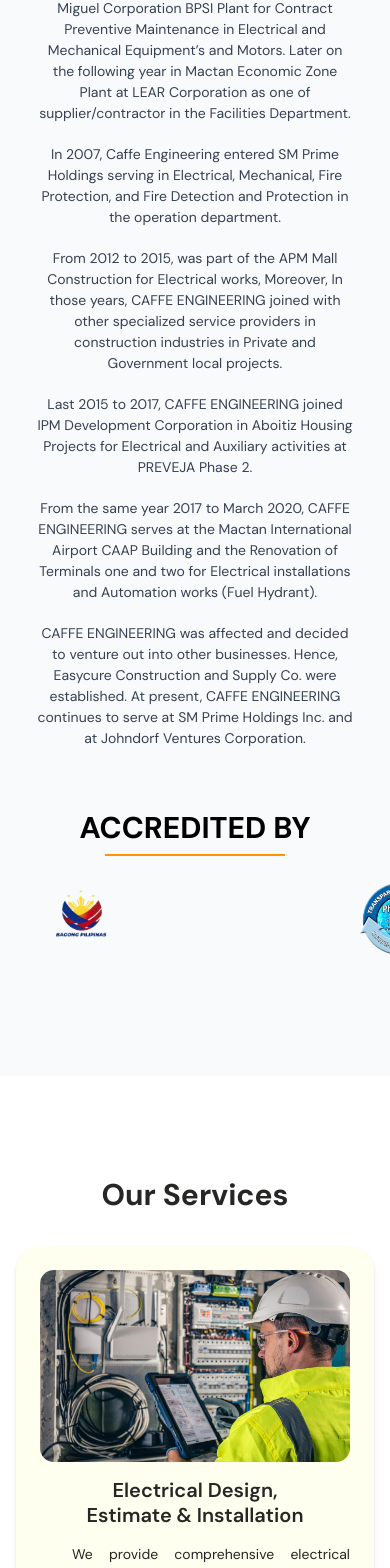
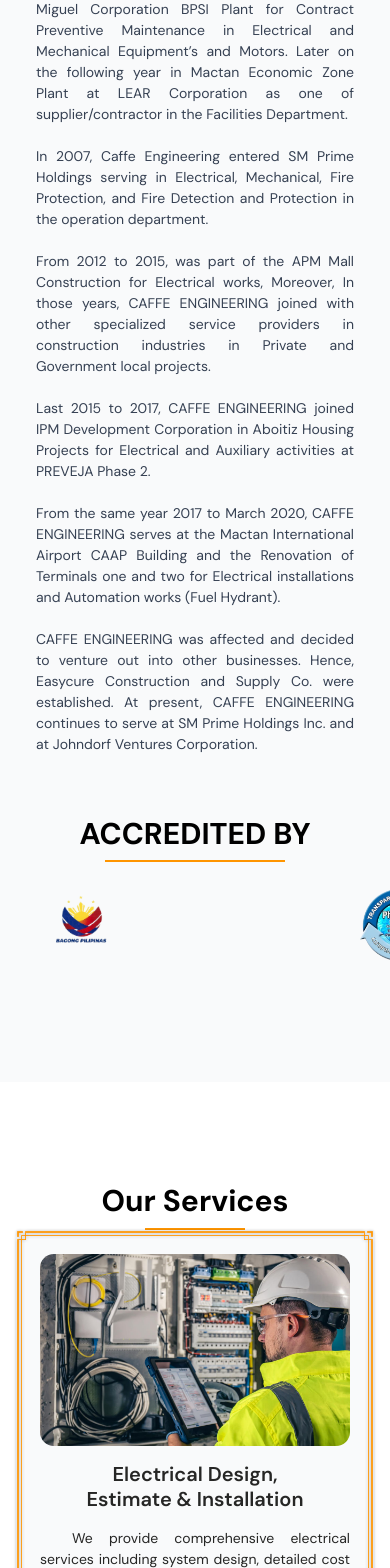
Before and after one commit to godz26/CAFFEE-Engineering, a React (Vite) app: page / in a window 390 px wide. Shown: the part 1806-3374 px from the top of the page. Built offline with nearby package versions, Linux system fonts and the light colour scheme.

Commit message:
initial fix

```diff
--- a/src/components/AboutUs.jsx
+++ b/src/components/AboutUs.jsx
@@ -20,26 +20,14 @@
             </div>
             <div className="lg:w-1/2 px-5 text-center lg:text-left">
                 <h1 className="text-black text-xl font-bold mb-4 text-center">Our Story</h1>
-                <p className="text-gray-700 mb-5">
+                <p className="text-gray-700 mb-5 text-justify indent-8">
                     CAFFE Engineering was established in October 2003. The company serves in the Design, Estimates, and Installations of Commercial and Industrial MEPF.
-                </p>
-                <p className="text-gray-700 mb-5">
-                    CAFFE ENGINEERING’s first project was at San Miguel Corporation BPSI Plant for Contract Preventive Maintenance in Electrical and Mechanical Equipment’s and Motors. Later on the following year in Mactan Economic Zone Plant at LEAR Corporation as one of supplier/contractor in the Facilities Department.
-                </p>
-                <p className="text-gray-700 mb-5">
-                    In 2007, Caffe Engineering entered SM Prime Holdings serving in Electrical, Mechanical, Fire Protection, and Fire Detection and Protection in the operation department.
-                </p>
-                <p className="text-gray-700 mb-5">
-                    From 2012 to 2015, was part of the APM Mall Construction for Electrical works, Moreover, In those years, CAFFE ENGINEERING joined with other specialized service providers in construction industries in Private and Government local projects.
-                </p>
-                <p className="text-gray-700 mb-5">
-                    Last 2015 to 2017, CAFFE ENGINEERING joined IPM Development Corporation in Aboitiz Housing Projects for Electrical and Auxiliary activities at PREVEJA Phase 2.
-                </p>
-                <p className="text-gray-700 mb-5">
-                    From the same year 2017 to March 2020, CAFFE ENGINEERING serves at the Mactan International Airport CAAP Building and the Renovation of Terminals one and two for Electrical installations and Automation works (Fuel Hydrant).
-                </p>
-                <p className="text-gray-700 mb-5">
-                    CAFFE ENGINEERING was affected and decided to venture out into other businesses. Hence, Easycure Construction and Supply Co. were established. At present, CAFFE ENGINEERING continues to serve at SM Prime Holdings Inc. and at Johndorf Ventures Corporation.
+                    <br/><br/>CAFFE ENGINEERING’s first project was at San Miguel Corporation BPSI Plant for Contract Preventive Maintenance in Electrical and Mechanical Equipment’s and Motors. Later on the following year in Mactan Economic Zone Plant at LEAR Corporation as one of supplier/contractor in the Facilities Department.
+                    <br/><br/>In 2007, Caffe Engineering entered SM Prime Holdings serving in Electrical, Mechanical, Fire Protection, and Fire Detection and Protection in the operation department.
+                    <br/><br/>From 2012 to 2015, was part of the APM Mall Construction for Electrical works, Moreover, In those years, CAFFE ENGINEERING joined with other specialized service providers in construction industries in Private and Government local projects.
+                    <br/><br/>Last 2015 to 2017, CAFFE ENGINEERING joined IPM Development Corporation in Aboitiz Housing Projects for Electrical and Auxiliary activities at PREVEJA Phase 2.
+                    <br/><br/>From the same year 2017 to March 2020, CAFFE ENGINEERING serves at the Mactan International Airport CAAP Building and the Renovation of Terminals one and two for Electrical installations and Automation works (Fuel Hydrant).
+                    <br/><br/>CAFFE ENGINEERING was affected and decided to venture out into other businesses. Hence, Easycure Construction and Supply Co. were established. At present, CAFFE ENGINEERING continues to serve at SM Prime Holdings Inc. and at Johndorf Ventures Corporation.
                 </p>
             </div>
         </div>
--- a/src/components/Home.jsx
+++ b/src/components/Home.jsx
@@ -17,7 +17,7 @@
   }, [images.length])
 
   return (
-    <section className="w-full bg-white lg:px-20 pt-10 lg:pt-24 pb-24" id="home">
+    <section className="w-full bg-white lg:px-20 pt-10 lg:py-36 pb-24" id="home">
       <div className="container mx-auto px-6 grid grid-cols-1 md:grid-cols-2 gap-10 items-center">
 
         {/* Banner / Slideshow */}
--- a/src/components/Services.jsx
+++ b/src/components/Services.jsx
@@ -5,45 +5,46 @@
     <section className="w-full bg-white lg:px-20 py-10" id="services">
         <div className="container lg:py-15 py-15 flex flex-col items-center">
             <div className="mx-auto">
-                <h2 className="text-3xl font-bold text-center mb-8">Our Services</h2>
+                <h1 className="text-black text-3xl font-bold text-center px-10 mb-2">Our Services</h1>
+                <div className='w-25 h-0.5 mx-auto bg-orange-50 lg:mb-10'></div>
                 <div className="grid grid-cols-1 lg:grid-cols-3 2xl:grid-cols-4 gap-4 sm:gap-6">
-                    <div className="bg-[#FFFFF0] p-6 rounded-3xl shadow-md">
-                        <img src="/public/Services/1.jpg" alt="Electrical Design" className="w-full h-48 object-cover rounded-[14px] mb-4" />
+                    <div className="faqItem relative bg-gray-50 p-6 shadow-md">
+                        <img src="/Services/1.jpg" alt="Electrical Design" className="w-full h-48 object-cover rounded-[14px] mb-4" />
                         <h3 className="text-xl font-semibold mb-4 text-center">Electrical Design, Estimate & Installation</h3>
                         <p className='text-justify indent-8'>We provide comprehensive electrical services including system design, detailed cost estimation, and professional installation. All works are executed in accordance with applicable electrical codes, safety standards, and project specifications.</p>
                     </div>
-                    <div className="bg-[#FFFFF0] p-6 rounded-3xl shadow-md">
-                        <img src="/public/Services/2.jpg" alt="Structured Cabling" className="w-full h-48 object-cover rounded-[14px] mb-4" />
+                    <div className="faqItem relative bg-gray-50 p-6 shadow-md">
+                        <img src="public/Services/2.jpg" alt="Structured Cabling" className="w-full h-48 object-cover rounded-[14px] mb-4" />
                         <h3 className="text-xl font-semibold mb-4 text-center">Structured Cabling</h3>
                         <p className='text-justify indent-8'>We supply and install structured cabling systems for data, voice, and communication networks. Our solutions ensure reliability, scalability, and organized infrastructure for commercial and industrial applications.</p>
                     </div>
-                    <div className="bg-[#FFFFF0] p-6 rounded-3xl shadow-md">
-                        <img src="/public/Services/3.jpeg" alt="Cable Tray Fabrication" className="w-full h-48 object-cover rounded-[14px] mb-4" />
+                    <div className="faqItem relative bg-gray-50 p-6 shadow-md">
+                        <img src="/Services/3.jpeg" alt="Cable Tray Fabrication" className="w-full h-48 object-cover rounded-[14px] mb-4" />
                         <h3 className="text-xl font-semibold mb-4 text-center">Cable Tray Fabrication</h3>
                         <p className='text-justify indent-8'>We fabricate and install high-quality cable tray systems to support and protect electrical and communication cables. Our cable management solutions are designed for durability, safety, and ease of maintenance.</p>
                     </div>
-                    <div className="bg-[#FFFFF0] p-6 rounded-3xl shadow-md">
-                        <img src="/public/Services/4.png" alt="Fabrication and Installation" className="w-full h-48 object-cover rounded-[14px] mb-4" />
+                    <div className="faqItem relative bg-gray-50 p-6 shadow-md">
+                        <img src="public/Services/4.png" alt="Fabrication and Installation" className="w-full h-48 object-cover rounded-[14px] mb-4" />
                         <h3 className="text-xl font-semibold mb-4 text-center">Fabrication and Installation</h3>
                         <p className='text-justify indent-8'>We offer custom fabrication and installation services for various project requirements. Our team ensures precision workmanship, proper alignment, and secure installation on site.</p>
                     </div>
-                    <div className="bg-[#FFFFF0] p-6 rounded-3xl shadow-md">
-                        <img src="/public/Services/5.jpg" alt="Heating, Ventilation, and Air-Conditioning (HVAC)" className="w-full h-48 object-cover rounded-[14px] mb-4" />
+                    <div className="faqItem relative bg-gray-50 p-6 shadow-md">
+                        <img src="public/Services/5.jpg" alt="Heating, Ventilation, and Air-Conditioning (HVAC)" className="w-full h-48 object-cover rounded-[14px] mb-4" />
                         <h3 className="text-xl font-semibold mb-4 text-center">Heating, Ventilation, and Air-Conditioning (HVAC)</h3>
                         <p className='text-justify indent-8'>We provide HVAC installation services designed to maintain optimal indoor comfort, air quality, and energy efficiency in residential, commercial, and industrial facilities.</p>
                     </div>
-                    <div className="bg-[#FFFFF0] p-6 rounded-3xl shadow-md">
-                        <img src="/public/Services/6.jpg" alt="Fabrication and Installation" className="w-full h-48 object-cover rounded-[14px] mb-4" />
+                    <div className="faqItem relative bg-gray-50 p-6 shadow-md">
+                        <img src="public/Services/6.jpg" alt="Fabrication and Installation" className="w-full h-48 object-cover rounded-[14px] mb-4" />
                         <h3 className="text-xl font-semibold mb-4 text-center">Fabrication and Installation</h3>
                         <p className='text-justify indent-8'>We install fire protection systems to safeguard life and property. Our services comply with fire safety codes and include proper system integration and testing.</p>
                     </div>
-                    <div className="bg-[#FFFFF0] p-6 rounded-3xl shadow-md">
-                        <img src="/public/Services/7.jpeg" alt="Fabrication and Installation" className="w-full h-48 object-cover rounded-[14px] mb-4" />
+                    <div className="faqItem relative bg-gray-50 p-6 shadow-md">
+                        <img src="public/Services/7.jpeg" alt="Fabrication and Installation" className="w-full h-48 object-cover rounded-[14px] mb-4" />
                         <h3 className="text-xl font-semibold mb-4 text-center">Fabrication and Installation</h3>
                         <p className='text-justify indent-8'>We supply and install fire detection and alarm systems that provide early warning and rapid response. Our systems are designed for accuracy, reliability, and regulatory compliance.</p>
                     </div>
-                    <div className="bg-[#FFFFF0] p-6 rounded-3xl shadow-md">
-                        <img src="/public/Services/8.jpg" alt="Fabrication and Installation" className="w-full h-48 object-cover rounded-[14px] mb-4" />
+                    <div className="faqItem relative bg-gray-50 p-6 shadow-md">
+                        <img src="public/Services/8.jpg" alt="Fabrication and Installation" className="w-full h-48 object-cover rounded-[14px] mb-4" />
                         <h3 className="text-xl font-semibold mb-4 text-center">Fabrication and Installation</h3>
                         <p className='text-justify indent-8'>We provide complete plumbing works including water supply, sanitary, and drainage system installation. All installations are performed in accordance with plumbing standards and project requirements.</p>
                     </div>
--- a/src/index.css
+++ b/src/index.css
@@ -84,10 +84,34 @@
   @apply translate-y-0;
 }
 
-#home {
+#home,#services {
   scroll-margin-top: 96px;
 }
 
-#about {
+#about,#services  {
   scroll-margin-top: 20px;
 }
+
+.faqItem::after {
+  content: "";
+  position: absolute;
+
+  /* frame thickness */
+  border: 1.5rem solid transparent;
+
+  /* PNG frame */
+  border-image-source: url("/public/Services/frame-orange.png");
+  border-image-slice: 30 30 fill;
+  border-image-repeat: stretch;
+
+  /* slightly outside the card */
+  top: -0.1rem;
+  left: -0.1rem;
+  right: -0.1rem;
+  bottom: -0.1rem;
+
+  pointer-events: none;
+  z-index: 1;
+
+  opacity: 1;
+}
```
Also changed, not shown: public/Services/frame-orange.png (added), public/Services/frame.png (added).
